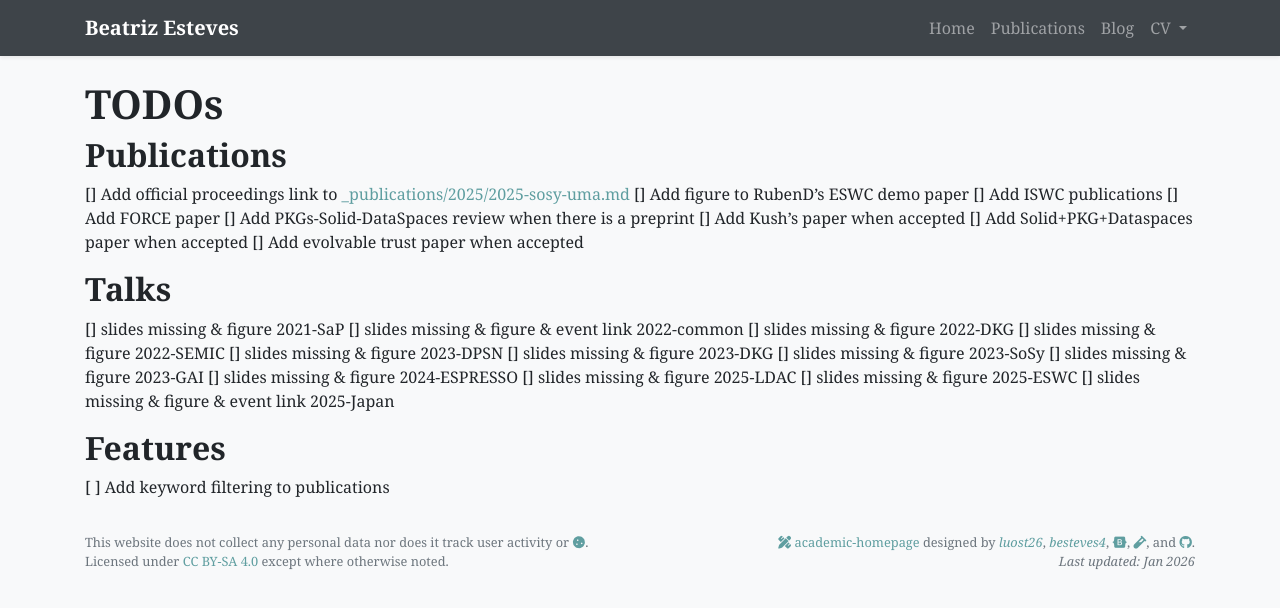
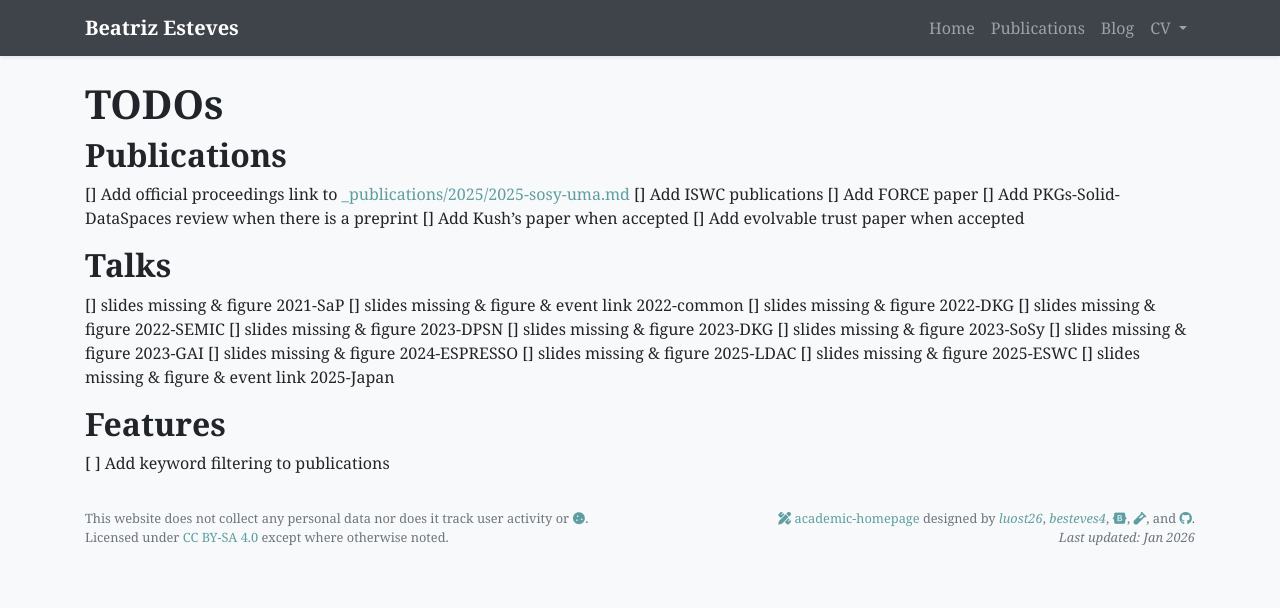
Before and after one commit to besteves4/besteves4.github.io, a Jekyll site: the page built from TODOS.md, in a window 1280 px wide. Shown: the top 608 px of the page. Built offline with Jekyll 4.4.1, drawn with Linux system fonts in a browser that asks for light colours; nearby versions of some CDN libraries; our own code applies the rules of GitHub Pages for plain Markdown files; a style sheet for code colours, icons or effects is not loaded.

Commit message:
add missing figures to pubs

```diff
--- a/TODOS.md
+++ b/TODOS.md
@@ -2,12 +2,10 @@
 
 ## Publications
 [] Add official proceedings link to [_publications/2025/2025-sosy-uma.md](_publications/2025/2025-sosy-uma.md)
-[] Add figure to RubenD's ESWC demo paper
 [] Add ISWC publications
 [] Add FORCE paper
 [] Add PKGs-Solid-DataSpaces review when there is a preprint
 [] Add Kush's paper when accepted
-[] Add Solid+PKG+Dataspaces paper when accepted
 [] Add evolvable trust paper when accepted
 
 ## Talks
```
Also changed, not shown: _publications/2024/2024-interpod.md (+1 -1 lines), _publications/2025/2025-data-act.md (+1 -1 lines), assets/images/pubs/2025/context.png (added), 1 other file.
